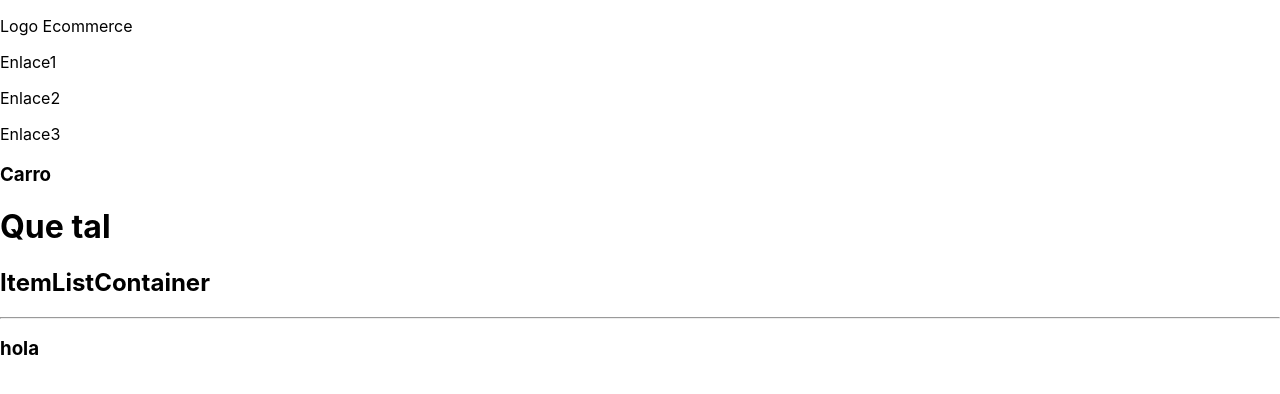
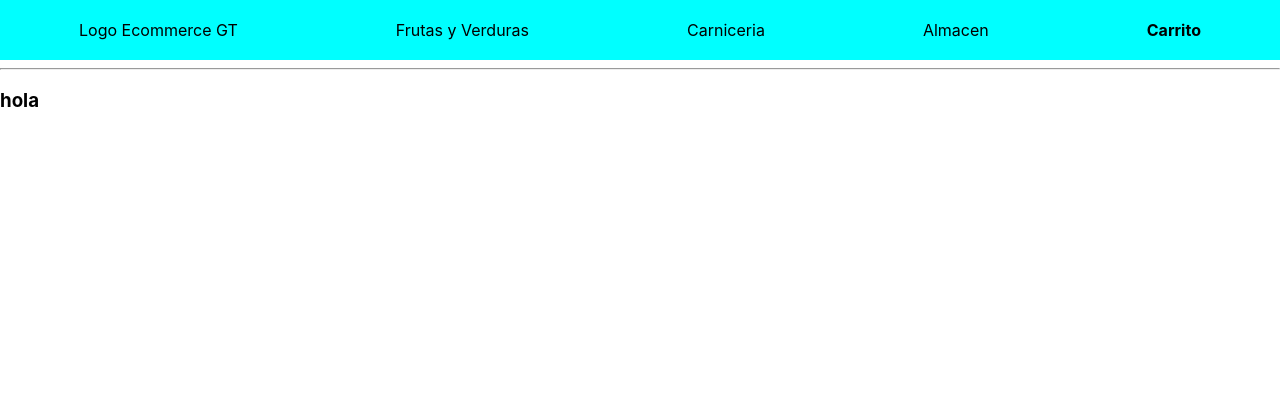
Before and after one commit to EzequielGarcia17/react48585, a React (Create React App) app: page / in a window 1280 px wide. Shown: the top 394 px of the page. Built offline with nearby package versions, Linux system fonts and the light colour scheme.

Commit message:
1ra entrega

```diff
--- a/src/App.js
+++ b/src/App.js
@@ -6,7 +6,6 @@ function App() {
   return (
     <div>
       <NavBar/>
-      <h1>Que tal</h1>
       <ItemListContainer greeting="hola"/>
     </div>
   );
--- a/src/components/CartWidget/CartWidget.jsx
+++ b/src/components/CartWidget/CartWidget.jsx
@@ -1,10 +1,9 @@
 import React from 'react'
 
-
 export const CartWidget = () => {
-return (
-    <div>
-    <h3>Carro</h3>
-    </div>
-)
+    return (
+        <>
+            <b>Carrito</b>
+        </>
+    )
 }
--- a/src/components/ItemListContainer/ItemListContainer.jsx
+++ b/src/components/ItemListContainer/ItemListContainer.jsx
@@ -1,10 +1,8 @@
 import React from 'react'
-
 
 export const ItemListContainer = (props) => {
 return (
     <div>
-    <h2>ItemListContainer</h2>
     <hr/>
     <h3>{props.greeting}</h3>
     </div>
--- a/src/components/NavBar/NavBar.css
+++ b/src/components/NavBar/NavBar.css
@@ -0,0 +1,8 @@
+.header{
+    width: 100%;
+    height: 60px;
+    background-color:aqua;
+    display: flex;
+    justify-content: space-around;
+    align-items: center;
+}
--- a/src/components/NavBar/NavBar.jsx
+++ b/src/components/NavBar/NavBar.jsx
@@ -4,11 +4,11 @@ import "./NavBar.css"
 
 export const NavBar = () => {
     return (
-        <div>
-        <p>Logo Ecommerce</p>
-        <p>Enlace1</p>
-        <p>Enlace2</p>
-        <p>Enlace3</p>
+        <div className="header">
+        <p>Logo Ecommerce GT</p>
+        <p>Frutas y Verduras</p>
+        <p>Carniceria</p>
+        <p>Almacen</p>
         <CartWidget/>
         </div>
     )
```
